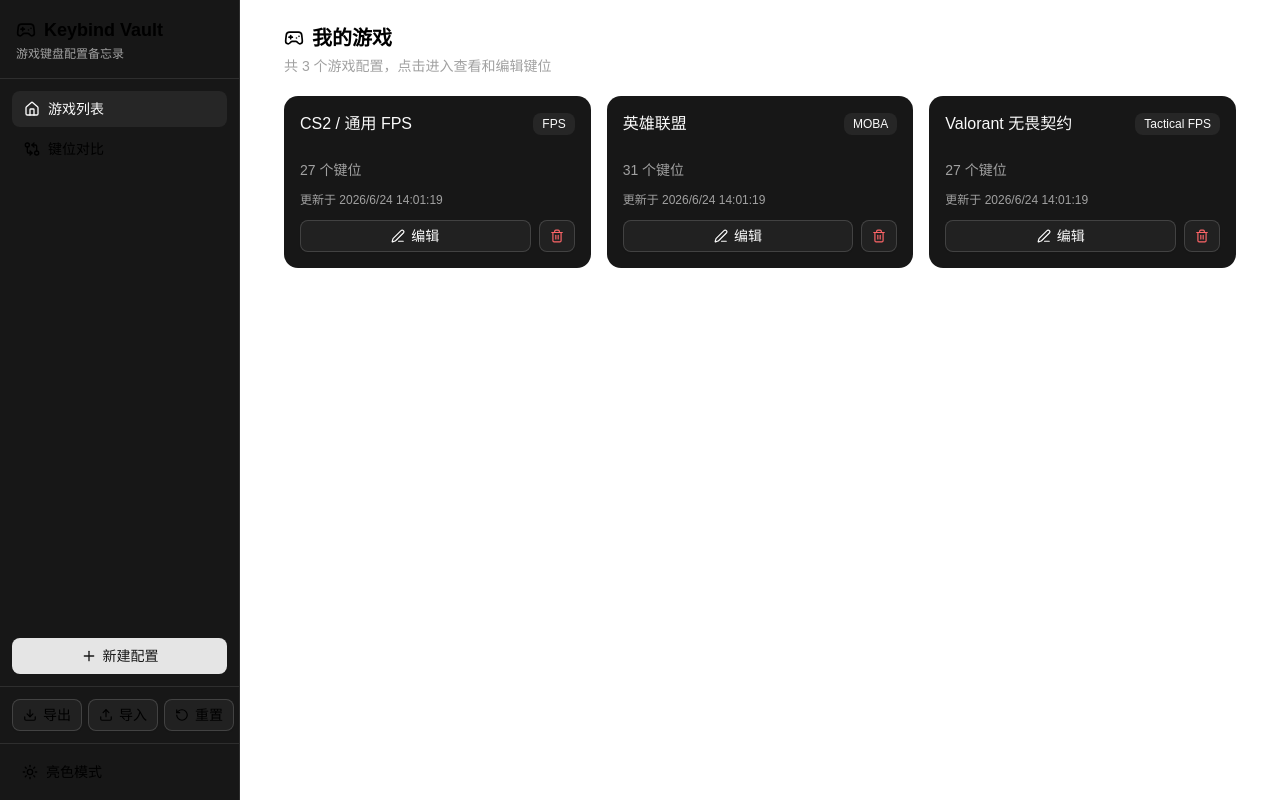
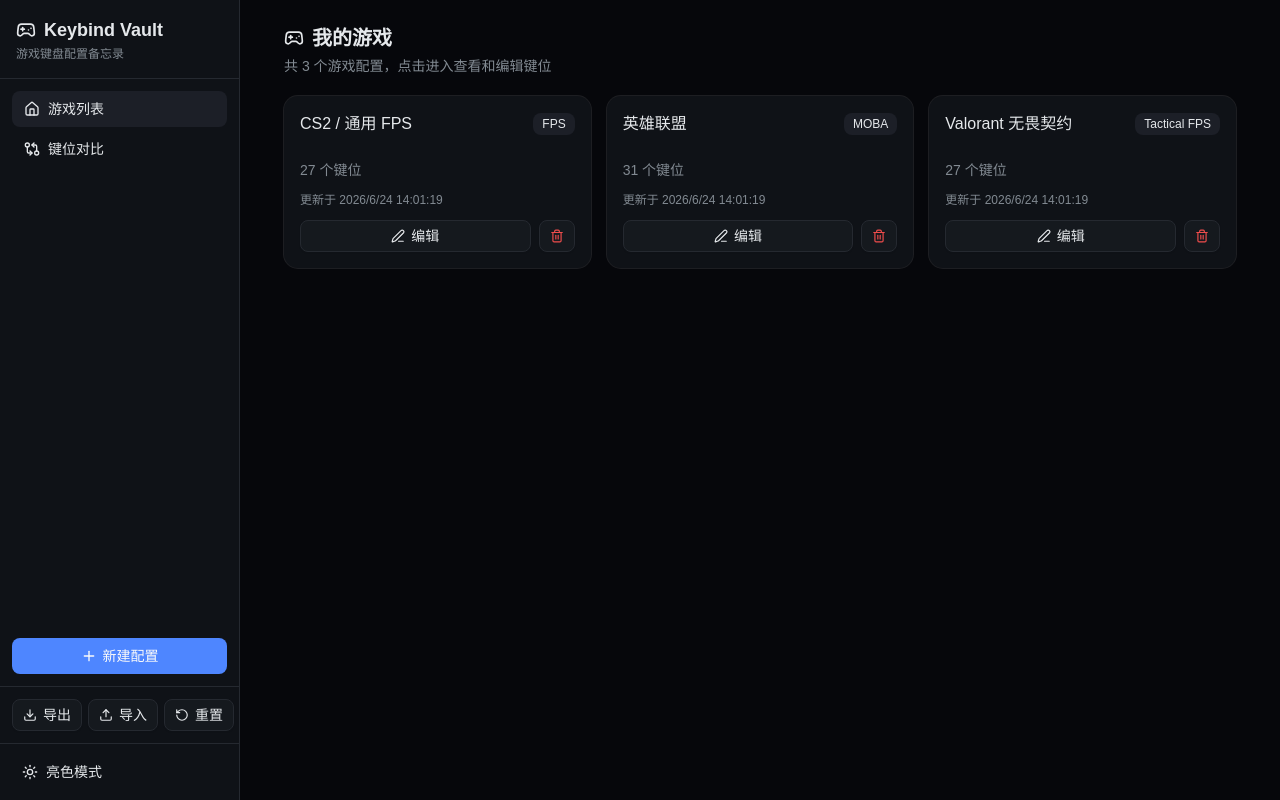
Before and after one commit to LiCanFu/Keybind-Vault, a React (Vite) app: page / in a window 1280 px wide. Built offline with nearby package versions, Linux system fonts and the light colour scheme.

Commit message:
fix: 重写暗色主题配色 — 蓝色调 oklch 变量 + 修复背景冲突

```diff
--- a/src/index.css
+++ b/src/index.css
@@ -12,8 +12,8 @@
 }
 
 body {
-  background-color: hsl(var(--background));
-  color: hsl(var(--foreground));
+  background-color: var(--background);
+  color: var(--foreground);
 }
 
 @theme inline {
@@ -60,72 +60,72 @@
 }
 
 :root {
-  --background: oklch(1 0 0);
-  --foreground: oklch(0.145 0 0);
+  --background: oklch(0.985 0.002 247);
+  --foreground: oklch(0.145 0.005 247);
   --card: oklch(1 0 0);
-  --card-foreground: oklch(0.145 0 0);
+  --card-foreground: oklch(0.145 0.005 247);
   --popover: oklch(1 0 0);
-  --popover-foreground: oklch(0.145 0 0);
-  --primary: oklch(0.205 0 0);
+  --popover-foreground: oklch(0.145 0.005 247);
+  --primary: oklch(0.55 0.2 264);
   --primary-foreground: oklch(0.985 0 0);
-  --secondary: oklch(0.97 0 0);
-  --secondary-foreground: oklch(0.205 0 0);
-  --muted: oklch(0.97 0 0);
-  --muted-foreground: oklch(0.556 0 0);
-  --accent: oklch(0.97 0 0);
-  --accent-foreground: oklch(0.205 0 0);
+  --secondary: oklch(0.96 0.005 247);
+  --secondary-foreground: oklch(0.205 0.005 247);
+  --muted: oklch(0.96 0.003 247);
+  --muted-foreground: oklch(0.52 0.01 247);
+  --accent: oklch(0.94 0.015 264);
+  --accent-foreground: oklch(0.205 0.01 264);
   --destructive: oklch(0.577 0.245 27.325);
-  --border: oklch(0.922 0 0);
-  --input: oklch(0.922 0 0);
-  --ring: oklch(0.708 0 0);
-  --chart-1: oklch(0.87 0 0);
-  --chart-2: oklch(0.556 0 0);
-  --chart-3: oklch(0.439 0 0);
-  --chart-4: oklch(0.371 0 0);
-  --chart-5: oklch(0.269 0 0);
+  --border: oklch(0.91 0.004 247);
+  --input: oklch(0.91 0.004 247);
+  --ring: oklch(0.55 0.2 264);
+  --chart-1: oklch(0.55 0.2 264);
+  --chart-2: oklch(0.65 0.15 180);
+  --chart-3: oklch(0.55 0.15 320);
+  --chart-4: oklch(0.65 0.15 80);
+  --chart-5: oklch(0.50 0.1 200);
   --radius: 0.625rem;
-  --sidebar: oklch(0.985 0 0);
-  --sidebar-foreground: oklch(0.145 0 0);
-  --sidebar-primary: oklch(0.205 0 0);
+  --sidebar: oklch(0.975 0.003 247);
+  --sidebar-foreground: oklch(0.145 0.005 247);
+  --sidebar-primary: oklch(0.55 0.2 264);
   --sidebar-primary-foreground: oklch(0.985 0 0);
-  --sidebar-accent: oklch(0.97 0 0);
-  --sidebar-accent-foreground: oklch(0.205 0 0);
-  --sidebar-border: oklch(0.922 0 0);
-  --sidebar-ring: oklch(0.708 0 0);
+  --sidebar-accent: oklch(0.94 0.015 264);
+  --sidebar-accent-foreground: oklch(0.205 0.01 264);
+  --sidebar-border: oklch(0.91 0.004 247);
+  --sidebar-ring: oklch(0.55 0.2 264);
 }
 
 .dark {
-  --background: oklch(0.145 0 0);
-  --foreground: oklch(0.985 0 0);
-  --card: oklch(0.205 0 0);
-  --card-foreground: oklch(0.985 0 0);
-  --popover: oklch(0.205 0 0);
-  --popover-foreground: oklch(0.985 0 0);
-  --primary: oklch(0.922 0 0);
-  --primary-foreground: oklch(0.205 0 0);
-  --secondary: oklch(0.269 0 0);
-  --secondary-foreground: oklch(0.985 0 0);
-  --muted: oklch(0.269 0 0);
-  --muted-foreground: oklch(0.708 0 0);
-  --accent: oklch(0.269 0 0);
-  --accent-foreground: oklch(0.985 0 0);
-  --destructive: oklch(0.704 0.191 22.216);
-  --border: oklch(1 0 0 / 10%);
-  --input: oklch(1 0 0 / 15%);
-  --ring: oklch(0.556 0 0);
-  --chart-1: oklch(0.87 0 0);
-  --chart-2: oklch(0.556 0 0);
-  --chart-3: oklch(0.439 0 0);
-  --chart-4: oklch(0.371 0 0);
-  --chart-5: oklch(0.269 0 0);
-  --sidebar: oklch(0.205 0 0);
-  --sidebar-foreground: oklch(0.985 0 0);
-  --sidebar-primary: oklch(0.488 0.243 264.376);
+  --background: oklch(0.13 0.01 264);
+  --foreground: oklch(0.93 0.005 247);
+  --card: oklch(0.18 0.012 264);
+  --card-foreground: oklch(0.93 0.005 247);
+  --popover: oklch(0.18 0.012 264);
+  --popover-foreground: oklch(0.93 0.005 247);
+  --primary: oklch(0.65 0.2 264);
+  --primary-foreground: oklch(0.985 0 0);
+  --secondary: oklch(0.24 0.015 264);
+  --secondary-foreground: oklch(0.93 0.005 247);
+  --muted: oklch(0.24 0.012 264);
+  --muted-foreground: oklch(0.63 0.015 247);
+  --accent: oklch(0.28 0.025 264);
+  --accent-foreground: oklch(0.93 0.005 247);
+  --destructive: oklch(0.65 0.2 25);
+  --border: oklch(0.28 0.015 264);
+  --input: oklch(0.28 0.015 264);
+  --ring: oklch(0.65 0.2 264);
+  --chart-1: oklch(0.65 0.2 264);
+  --chart-2: oklch(0.6 0.15 180);
+  --chart-3: oklch(0.6 0.15 320);
+  --chart-4: oklch(0.6 0.15 80);
+  --chart-5: oklch(0.55 0.1 200);
+  --sidebar: oklch(0.16 0.012 264);
+  --sidebar-foreground: oklch(0.93 0.005 247);
+  --sidebar-primary: oklch(0.65 0.2 264);
   --sidebar-primary-foreground: oklch(0.985 0 0);
-  --sidebar-accent: oklch(0.269 0 0);
-  --sidebar-accent-foreground: oklch(0.985 0 0);
-  --sidebar-border: oklch(1 0 0 / 10%);
-  --sidebar-ring: oklch(0.556 0 0);
+  --sidebar-accent: oklch(0.28 0.025 264);
+  --sidebar-accent-foreground: oklch(0.93 0.005 247);
+  --sidebar-border: oklch(0.28 0.015 264);
+  --sidebar-ring: oklch(0.65 0.2 264);
 }
 
 @layer base {
```
